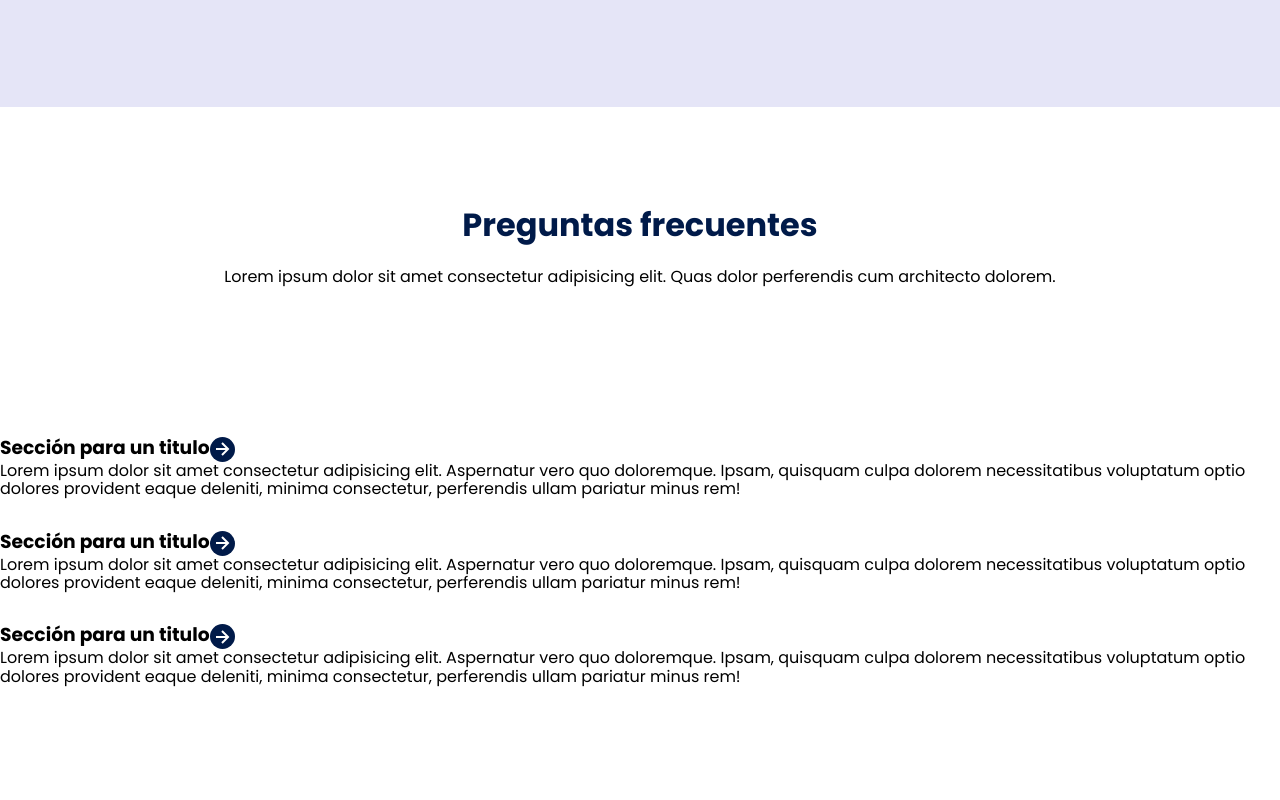
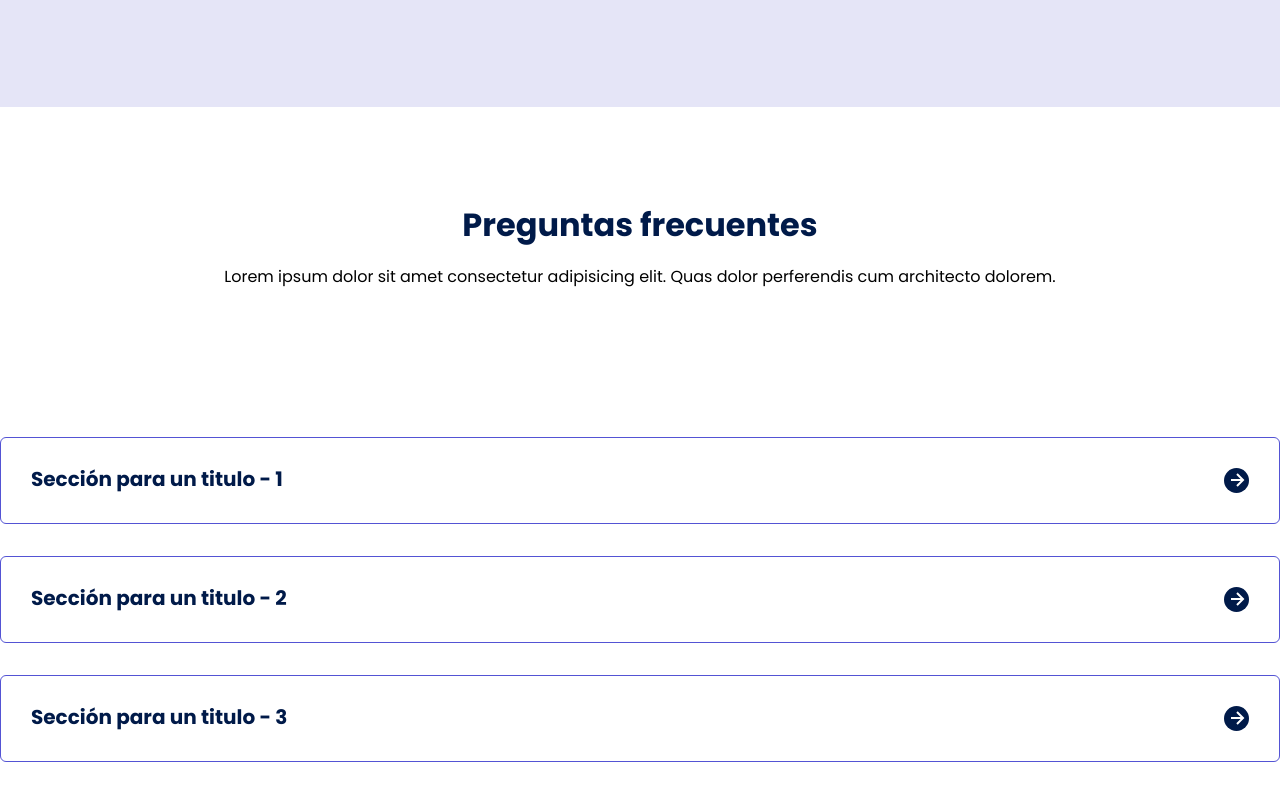
Before and after one commit to RFuentes2/Pagina-web, a plain HTML site: page index.html in a window 1280 px wide. Shown: the part 3524-4324 px from the top of the page. Drawn offline with Linux system fonts and the light colour scheme.

Commit message:
Sección de preguntas

```diff
--- a/CSS/estilos.css
+++ b/CSS/estilos.css
@@ -341,8 +341,8 @@ overflow: hidden;
 
 .questions_padding{
     padding: 0;
-    transition: paddiing -2s;
-    border: 1 px solid #5454D4;
+    transition: padding .3s;
+    border: 1px solid #5454D4;
     border-radius: 6px;
 }
 
@@ -351,15 +351,18 @@ overflow: hidden;
 
 }
 
-.questions_asnwer{
-    padding: 30px 0 30px;
-    cursor: pointer;
-    font-size: 20px;
-    color: var(--color-title);
+.questions_answer{
+    padding: 0 30px 0;
+    overflow: hidden;
 }
 
 .questions_title{
     display: flex;
+    font-size: 20px;
+    padding: 30px 0 30px;
+    cursor: pointer;
+    color: var(--color-title);
+    justify-content: space-between;
 }
 
 .questions_arrow{
@@ -371,4 +374,20 @@ overflow: hidden;
     justify-content: center;
     align-items: center;
     align-self: flex-end;
+    margin-left: 10px;
+    transition: transform .3s;
 }
+
+.questions_arrow--rotate{
+    transform: rotate(90deg);
+}
+
+.questions_show{
+    text-align: left;
+    height: 0;
+    transition: height .3s;
+}
+
+.questions_img{
+    display: block;
+}
--- a/index.html
+++ b/index.html
@@ -189,7 +189,7 @@
         <section class="questions_container">
             <article class="questions_padding">
                 <div class="questions_answer">
-                    <h3 class="questions_title">Sección para un titulo
+                    <h3 class="questions_title">Sección para un titulo - 1
                         <span class="questions_arrow">
                             <img src="./Images/rightarrow.svg" class="questions_img">
                         </span>
@@ -202,7 +202,7 @@
 
             <article class="questions_padding">
                 <div class="questions_answer">
-                    <h3 class="questions_title">Sección para un titulo
+                    <h3 class="questions_title">Sección para un titulo - 2
                         <span class="questions_arrow">
                             <img src="./Images/rightarrow.svg" class="questions_img">
                         </span>
@@ -215,7 +215,7 @@
 
             <article class="questions_padding">
                 <div class="questions_answer">
-                    <h3 class="questions_title">Sección para un titulo
+                    <h3 class="questions_title">Sección para un titulo - 3
                         <span class="questions_arrow">
                             <img src="./Images/rightarrow.svg" class="questions_img">
                         </span>
@@ -231,6 +231,7 @@
     </main>
 
     <script src="./js/slider.js"></script>
+    <script src="./js/questions.js"></script>
 
 </body>
 </html>
--- /dev/null
+++ b/js/questions.js
@@ -0,0 +1,20 @@
+(function(){
+    const titleQuestions = [...document.querySelectorAll('.questions_title')];
+    console.log(titleQuestions)
+
+    titleQuestions.forEach(questions =>{
+        questions.addEventListener('click', ()=>{
+            let height = 0;
+            let answer = questions.nextElementSibling;
+            let addPadding = questions.parentElement.parentElement;
+
+            addPadding.classList.toggle('questions_padding--add');
+            questions.children[0].classList.toggle('questions_arrow--rotate')
+
+            if(answer.clientHeight === 0){
+                height = answer.scrollHeight;
+            }
+            answer.style.height = `${height}px`;
+        });
+    });
+})();
```
